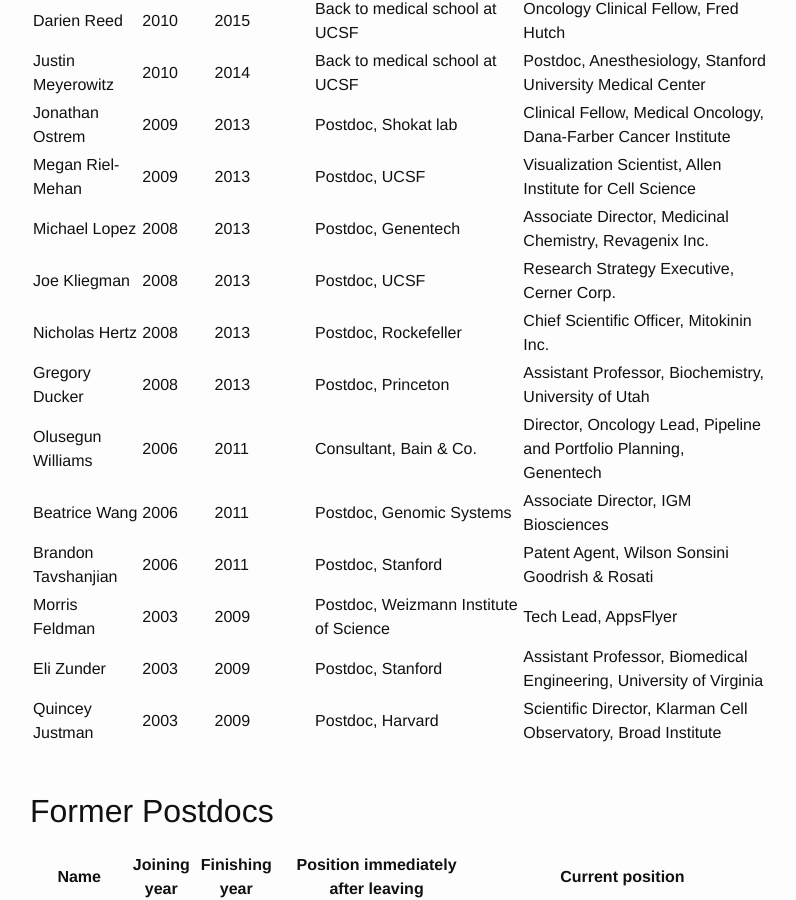
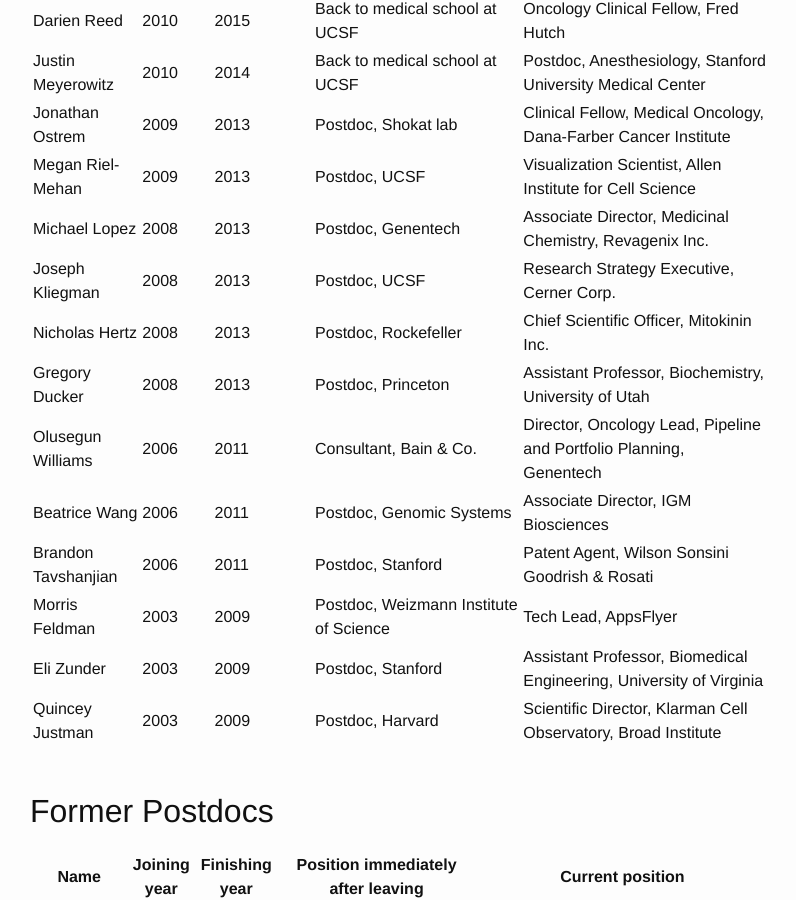
Before and after one commit to UCSF-CMP/shokat-lab, a Jekyll site: the page built from alum.md, in a window 1280 px wide and 900 px high, scrolled down 1038 px. Shown: the whole window, without its empty margins (240-1036 px from the left). Built offline with Jekyll 4.4.1, drawn with Linux system fonts in a browser that asks for light colours; nearby versions of some CDN libraries.

Commit message:
joe to joseph kliegman

```diff
--- a/alum.md
+++ b/alum.md
@@ -24,7 +24,7 @@
 | Jonathan Ostrem       | 2009         | 2013            | Postdoc, Shokat lab                                             | Clinical Fellow, Medical Oncology, Dana-Farber Cancer Institute          |
 | Megan Riel-Mehan      | 2009         | 2013            | Postdoc, UCSF                                                   | Visualization Scientist, Allen Institute for Cell Science                |
 | Michael Lopez         | 2008         | 2013            | Postdoc, Genentech                                              | Associate Director, Medicinal Chemistry, Revagenix Inc.                  |
-| Joe Kliegman          | 2008         | 2013            | Postdoc, UCSF                                                   | Research Strategy Executive, Cerner Corp.                                |
+| Joseph Kliegman       | 2008         | 2013            | Postdoc, UCSF                                                   | Research Strategy Executive, Cerner Corp.                                |
 | Nicholas Hertz        | 2008         | 2013            | Postdoc, Rockefeller                                            | Chief Scientific Officer, Mitokinin Inc.                                 |
 | Gregory Ducker        | 2008         | 2013            | Postdoc, Princeton                                              | Assistant Professor, Biochemistry, University of Utah                    |
 | Olusegun Williams     | 2006         | 2011            | Consultant, Bain & Co.                                          | Director, Oncology Lead, Pipeline and Portfolio Planning, Genentech      |
```
